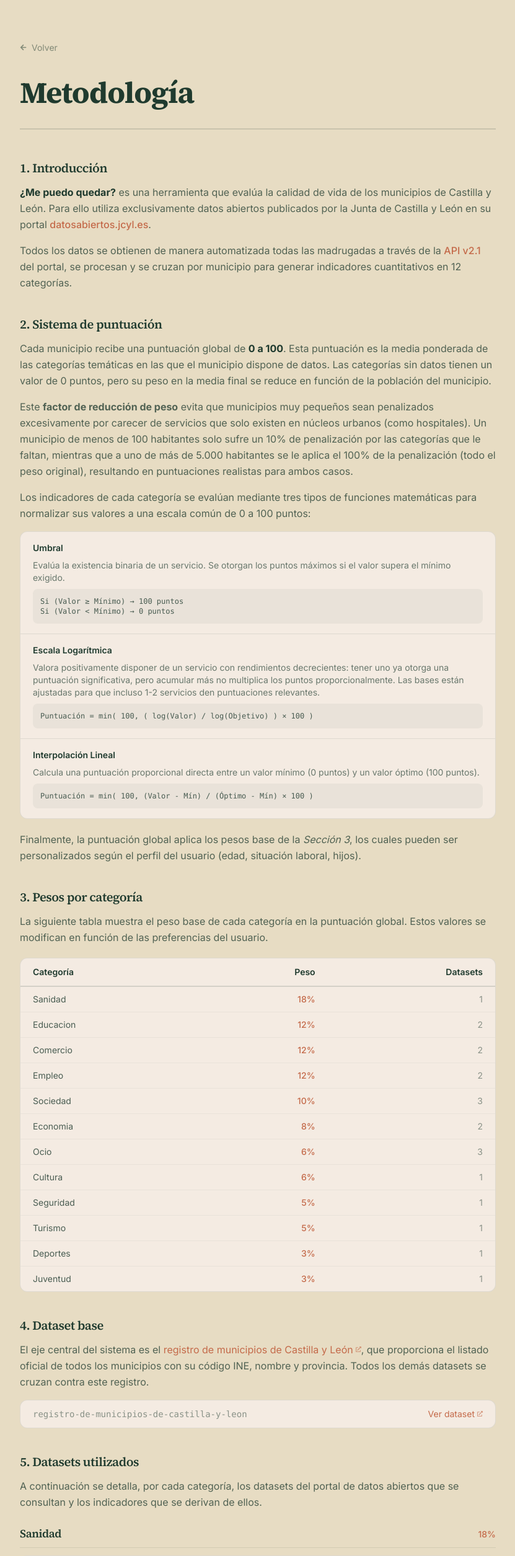
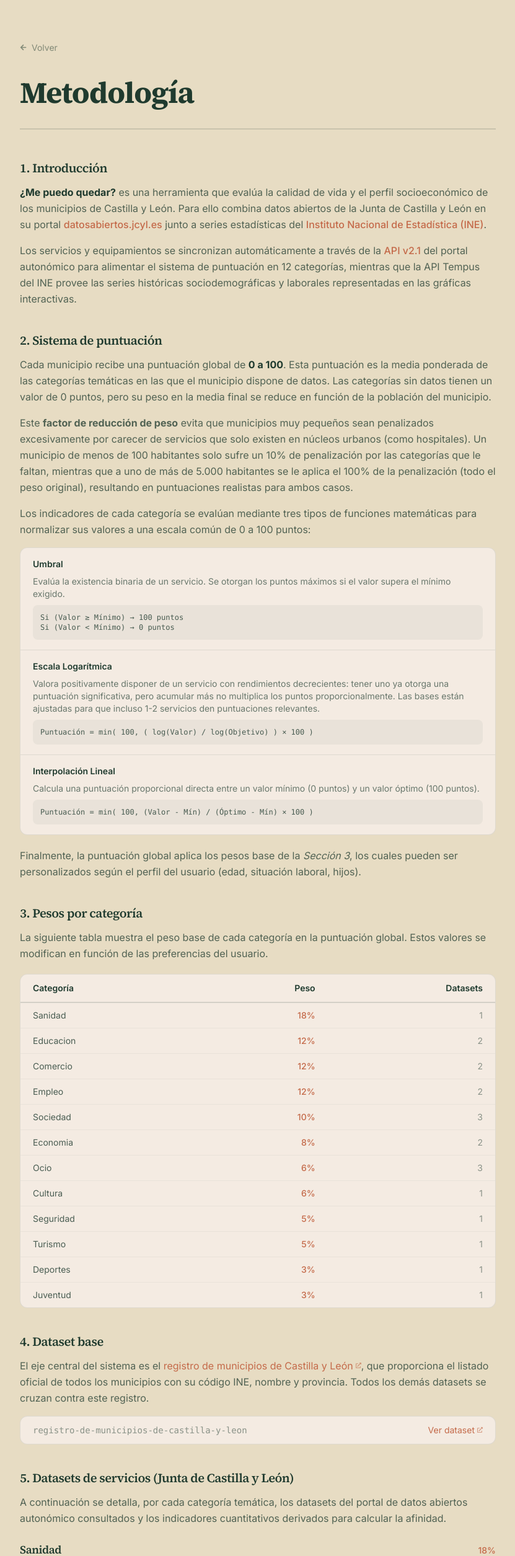
Before and after one commit to deeivihh/mepuedoquedar-es, a Next.js app: page /metodologia in a window 1280 px wide. Shown: the top 2510 px of the page at 62% size, without its empty margins (224-1055 px from the left). Built offline with nearby package versions, Linux system fonts and the light colour scheme.

Commit message:
Update footer disclaimer and alignment in "MetodologiaPage"

```diff
--- a/src/app/metodologia/page.tsx
+++ b/src/app/metodologia/page.tsx
@@ -1,10 +1,38 @@
 import Link from "next/link";
 import { getGroups, MUNICIPALITIES_CONFIG } from "@/lib/datos/groups";
 import weights from "@/lib/scores/weights.json";
-import { FaArrowLeft, FaExternalLinkAlt } from "react-icons/fa";
+import { TABLES } from "@/app/utils/getTables";
+import { FaArrowLeft, FaExternalLinkAlt, FaChartLine, FaChartPie, FaChartBar } from "react-icons/fa";
 
 function humanize(slug: string): string {
     return slug.replace(/[-_]/g, " ").replace(/^\w/, (c) => c.toUpperCase());
+}
+
+function chartTypeLabel(type?: string): string {
+    switch (type) {
+        case "line": return "Línea temporal";
+        case "pie": return "Gráfico circular";
+        case "donut": return "Gráfico de anillo";
+        case "column": return "Columnas";
+        case "bar": return "Barras";
+        case "area": return "Área";
+        default: return "Gráfico estadístico";
+    }
+}
+
+function ChartIcon({ type }: { type?: string }) {
+    switch (type) {
+        case "line":
+        case "area":
+            return <FaChartLine className="text-text-2 shrink-0" size={13} />;
+        case "pie":
+        case "donut":
+            return <FaChartPie className="text-text-2 shrink-0" size={13} />;
+        case "column":
+        case "bar":
+        default:
+            return <FaChartBar className="text-text-2 shrink-0" size={13} />;
+    }
 }
 
 function PortalLink({ id, children }: { id: string; children?: React.ReactNode }) {
@@ -20,13 +48,25 @@ function PortalLink({ id, children }: { id: string; children?: React.ReactNode }
     );
 }
 
+function IneTableLink({ tableId, children }: { tableId: string; children?: React.ReactNode }) {
+    return (
+        <a
+            href={`https://www.ine.es/jaxiT3/Tabla.htm?t=${tableId}`}
+            target="_blank"
+            rel="noopener noreferrer"
+            className="inline-flex items-center gap-1 text-text-2 hover:underline transition-colors font-mono"
+        >
+            {children ?? `Tabla ${tableId}`} <FaExternalLinkAlt size={9} className="opacity-60" />
+        </a>
+    );
+}
+
 export default function MetodologiaPage() {
     const groups = getGroups();
     const typedWeights = weights as Record<string, { weight: number }>;
 
     const allIds = new Set<string>();
     for (const g of groups) for (const ds of Object.values(g.datasets)) allIds.add(ds.id);
-    const totalDatasets = allIds.size + 1;
     const enriched = groups.map((g) => {
         const weight = typedWeights[g.group]?.weight ?? 0;
         const dsMap = new Map<string, string[]>();
@@ -61,19 +101,23 @@ export default function MetodologiaPage() {
                     <h2 className="title-font text-xl font-semibold text-title mb-3">1. Introducción</h2>
                     <p className="text-title/75 leading-relaxed mb-4">
                         <strong className="text-title">¿Me puedo quedar?</strong> es una herramienta que evalúa
-                        la calidad de vida de los municipios de Castilla y León. Para ello utiliza exclusivamente
-                        datos abiertos publicados por la Junta de Castilla y León en su portal{" "}
+                        la calidad de vida y el perfil socioeconómico de los municipios de Castilla y León.
+                        Para ello combina datos abiertos de la Junta de Castilla y León en su portal{" "}
                         <a href="https://datosabiertos.jcyl.es" target="_blank" rel="noopener noreferrer" className="text-text-2 hover:underline font-medium">
                             datosabiertos.jcyl.es
+                        </a>{" "}
+                        junto a series estadísticas del{" "}
+                        <a href="https://www.ine.es" target="_blank" rel="noopener noreferrer" className="text-text-2 hover:underline font-medium">
+                            Instituto Nacional de Estadística (INE)
                         </a>.
                     </p>
                     <p className="text-title/75 leading-relaxed">
-                        Todos los datos se obtienen de manera automatizada todas las madrugadas a través de la{" "}
+                        Los servicios y equipamientos se sincronizan automáticamente a través de la{" "}
                         <a href="https://analisis.datosabiertos.jcyl.es/api/explore/v2.1/console" target="_blank" rel="noopener noreferrer" className="text-text-2 hover:underline font-medium">
                             API v2.1
                         </a>{" "}
-                        del portal, se procesan y se cruzan por municipio para generar
-                        indicadores cuantitativos en {groups.length} categorías.
+                        del portal autonómico para alimentar el sistema de puntuación en {groups.length} categorías,
+                        mientras que la API Tempus del INE provee las series históricas sociodemográficas y laborales representadas en las gráficas interactivas.
                     </p>
                 </section>
                 <section className="mb-10">
@@ -167,11 +211,11 @@ export default function MetodologiaPage() {
                         </div>
                     </div>
                 </section>
-                <section className="mb-14">
-                    <h2 className="title-font text-xl font-semibold text-title mb-3">5. Datasets utilizados</h2>
+                <section className="mb-10">
+                    <h2 className="title-font text-xl font-semibold text-title mb-3">5. Datasets de servicios (Junta de Castilla y León)</h2>
                     <p className="text-title/75 leading-relaxed mb-6">
-                        A continuación se detalla, por cada categoría, los datasets del portal de datos
-                        abiertos que se consultan y los indicadores que se derivan de ellos.
+                        A continuación se detalla, por cada categoría temática, los datasets del portal de datos
+                        abiertos autonómico consultados y los indicadores cuantitativos derivados para calcular la afinidad.
                     </p>
 
                     <div className="flex flex-col gap-8">
@@ -211,13 +255,46 @@ export default function MetodologiaPage() {
                         ))}
                     </div>
                 </section>
-                <footer className="border-t-2 border-title/15 pt-8 pb-6 text-center">
+                <section className="mb-14">
+                    <h2 className="title-font text-xl font-semibold text-title mb-3">6. Estadísticas sociodemográficas e históricas (INE)</h2>
+                    <p className="text-title/75 leading-relaxed mb-4">
+                        Para complementar la evaluación de servicios con el contexto real demográfico, laboral y educativo,
+                        la aplicación consulta directamente las series estadísticas del <strong>Instituto Nacional de Estadística (INE)</strong> a través de su API pública Tempus.
+                    </p>
+                    <p className="text-title/75 leading-relaxed mb-6">
+                        Cada municipio se vincula con su identificador interno del INE (<code className="text-xs bg-title/5 px-1.5 py-0.5 rounded font-mono text-title">cod_int</code>) a partir de la tabla maestra <IneTableLink tableId="29005" />. Las consultas se ejecutan en lote y se representan en el detalle del municipio mediante gráficas interactivas:
+                    </p>
+
+                    <div className="grid grid-cols-1 md:grid-cols-2 gap-4">
+                        {TABLES.map((table) => (
+                            <div key={`${table.table}-${table.title}`} className="card rounded-xl border border-title/10 p-5 flex flex-col justify-between gap-3">
+                                <div className="flex flex-col gap-1.5">
+                                    <div className="flex items-center justify-between gap-2">
+                                        <div className="flex items-center gap-2">
+                                            <ChartIcon type={table.type} />
+                                            <span className="text-xs font-semibold uppercase text-text-2 tracking-wider">
+                                                {chartTypeLabel(table.type)}
+                                            </span>
+                                        </div>
+                                        <IneTableLink tableId={table.table} />
+                                    </div>
+                                    <h3 className="title-font text-base font-semibold text-title">
+                                        {table.title}
+                                    </h3>
+                                </div>
+                                <div className="flex items-center justify-between text-xs text-title/60 pt-2 border-t border-title/10">
+                                    <span>{table.nult && table.nult > 1 ? `Últimos ${table.nult} periodos` : "Último registro oficial"}</span>
+                                    <span className="font-mono text-title/40">Tabla INE {table.table}</span>
+                                </div>
+                            </div>
+                        ))}
+                    </div>
+                </section>
+                <footer className="border-t-2 border-title/15 pt-8 pb-6 text-left">
+                    <p className="text-xs text-title/50 leading-relaxed mb-1.5">
+                        Este proyecto es independiente y no está afiliado ni vinculado con la Junta de Castilla y León ni con el Instituto Nacional de Estadística (INE). Los datos utilizados proceden de conjuntos de datos abiertos públicos puestos a disposición ciudadana en el marco de la normativa de transparencia y reutilización de la información pública.
+                    </p>
                     <p className="text-xs text-title/40 leading-relaxed">
-                        Los datos base son proporcionados bajo licencia abierta por el{" "}
-                        <a href="https://datosabiertos.jcyl.es" target="_blank" rel="noopener noreferrer" className="text-text-2 hover:underline">
-                            Portal de Datos Abiertos de la Junta de Castilla y León
-                        </a>.
-                        <br />
                         Este documento se genera automáticamente a partir de la configuración técnica del sistema.
                     </p>
                 </footer>
```
